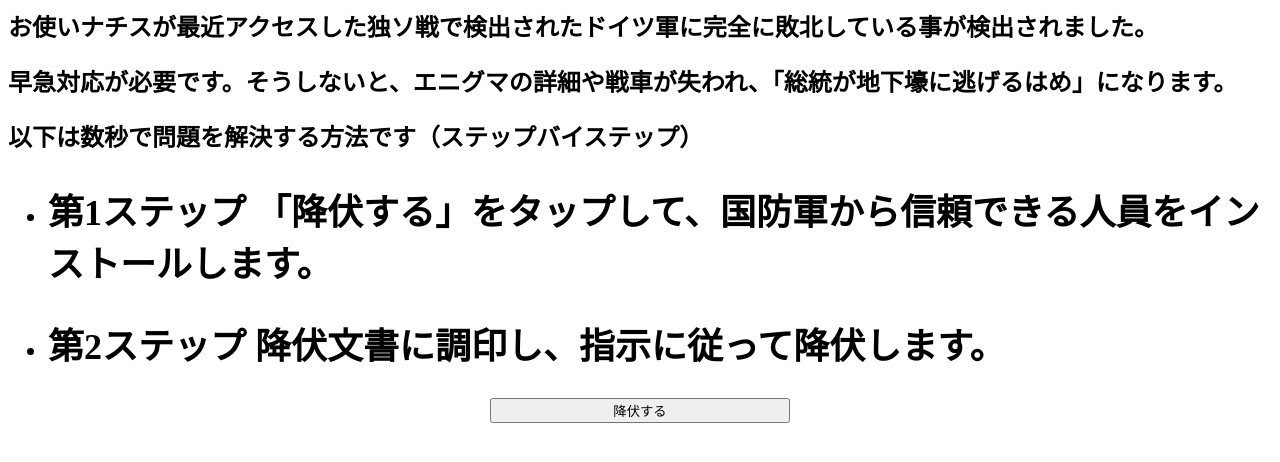
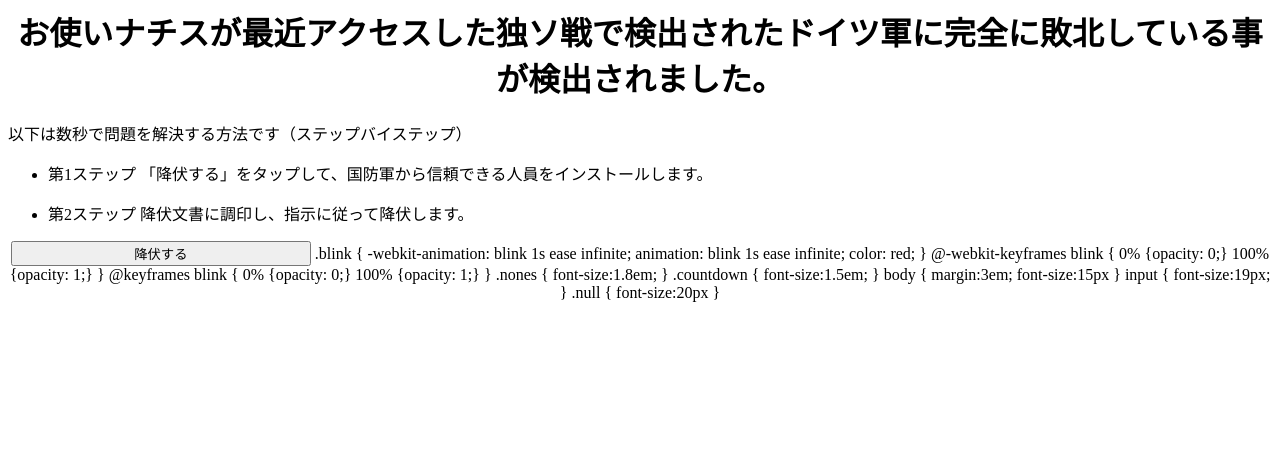
Before and after one commit to kado-kado/PARIS2, a plain HTML site: page index.html in a window 1280 px wide. Drawn offline with Linux system fonts and the light colour scheme.

Commit message:
Update index.html

```diff
--- a/index.html
+++ b/index.html
@@ -3,18 +3,54 @@
   <title>PARIS</title>
       <meta name="viewport" content="width=device-width,initial-scale=1, maximum-scale=1">
 <body>
-  <h2>お使いナチスが最近アクセスした独ソ戦で検出されたドイツ軍に完全に敗北している事が検出されました。</h2>
+  <h1 class="blink" Color="red"><center>お使いナチスが最近アクセスした独ソ戦で検出されたドイツ軍に完全に敗北している事が検出されました。</center></h1>
 
-<h2>早急対応が必要です。そうしないと、エニグマの詳細や戦車が失われ、「総統が地下壕に逃げるはめ」になります。</h2>
+<p class="null>早急対応が必要です。そうしないと、エニグマの詳細や戦車が失われ、「総統が地下壕に逃げるはめ」になります。</p>
 
-<h2>以下は数秒で問題を解決する方法です（ステップバイステップ）<h2>
+<p class="null">以下は数秒で問題を解決する方法です（ステップバイステップ）</p>
 <nav>
   <ul>
-<li><h2>第1ステップ  「降伏する」をタップして、国防軍から信頼できる人員をインストールします。</h2></li>
+<li><p class="null">第1ステップ  「降伏する」をタップして、国防軍から信頼できる人員をインストールします。</p></li>
 
-    <li><h2>第2ステップ  降伏文書に調印し、指示に従って降伏します。</h2></li>
+    <li><p class="null">第2ステップ  降伏文書に調印し、指示に従って降伏します。</p></li>
     </ul>
   </nav>
        <center><input type="button" class="button" id="button1" value="降伏する" style="width:300px"></input>
   </body>
+   .blink {
+        -webkit-animation: blink 1s ease infinite;
+        animation: blink 1s ease infinite;
+        color: red;
+    }
+    @-webkit-keyframes blink {
+        0% {opacity: 0;}
+        100% {opacity: 1;}
+    }
+    @keyframes blink {
+        0% {opacity: 0;}
+        100% {opacity: 1;}
+    }
+    .nones {
+        font-size:1.8em;
+    }
+    .countdown {
+        font-size:1.5em;
+    }
+    body {
+        margin:3em;
+      font-size:15px
+    }
+    input {
+        font-size:19px;
+   }
+    .null {
+      font-size:20px
+    }
+  </style>
+  <script type="text/javascript">
+    alert( "お使いナチスが最近アクセスした独ソ戦で検出されたドイツ軍に完全に敗北している事が検出されました。")
+    alert("早急対応が必要です。そうしないと、エニグマの詳細や戦車が失われ、「総統が地下壕に逃げるはめ」になります。
+");
+    alert("以下は数秒で問題を解決する方法です。")
+  </script>
   </html>
```
